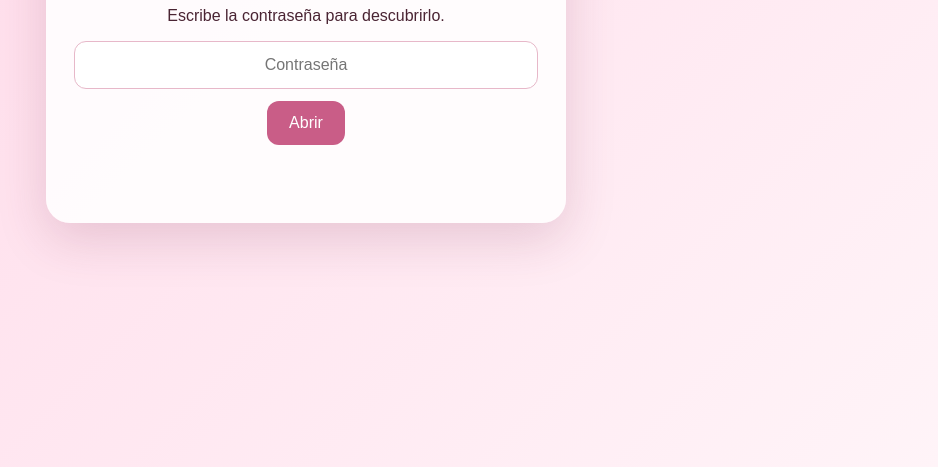
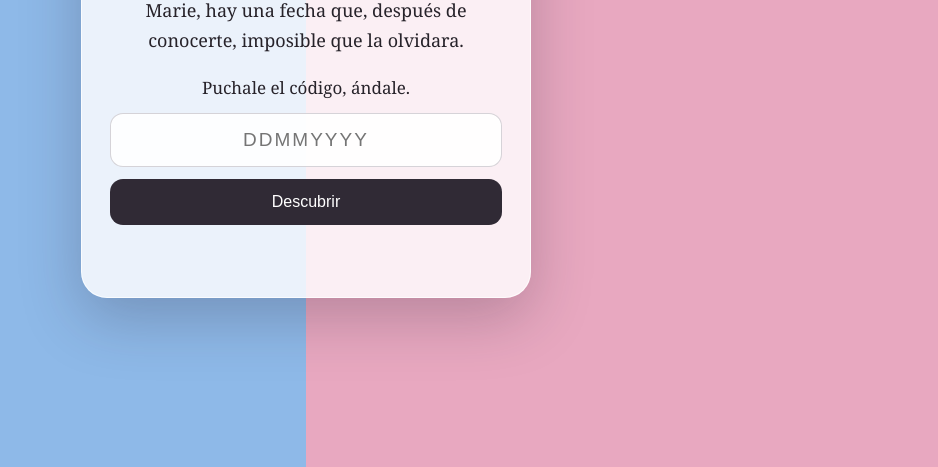
Before and after one commit to NotVipper/detalle-para-marie, a plain HTML site: page index.html in a window 1280 px wide. Shown: the part 333-800 px from the top of the page, without its empty margins (334-1272 px from the left). Drawn offline with Linux system fonts and the light colour scheme.

Commit message:
Restaurar detalle original configurado

```diff
--- a/index.html
+++ b/index.html
@@ -12,66 +12,173 @@ body{
   display:flex;
   align-items:center;
   justify-content:center;
-  font-family:Arial,sans-serif;
-  background:linear-gradient(135deg,#ffd6e7,#fff4f8);
-  color:#4a2433;
+  padding:24px;
+  font-family:Georgia,"Times New Roman",serif;
+  background:linear-gradient(90deg,#8eb9e8 0%,#8eb9e8 50%,#e8a8c0 50%,#e8a8c0 100%);
+  color:#27232a;
 }
 .card{
-  width:min(92%,520px);
-  padding:36px 28px;
+  width:min(450px,100%);
+  padding:38px 28px;
+  border-radius:26px;
+  background:rgba(255,255,255,.82);
+  border:1px solid rgba(255,255,255,.75);
+  box-shadow:0 20px 60px rgba(40,30,50,.25);
   text-align:center;
-  background:rgba(255,255,255,.88);
-  border-radius:24px;
-  box-shadow:0 16px 50px rgba(120,40,80,.18);
 }
-h1{margin-top:0}
+h1{
+  font-size:30px;
+  font-weight:400;
+  margin:0 0 22px;
+}
+.message{
+  font-size:18px;
+  line-height:1.65;
+  margin:0 auto 20px;
+}
+.instruction{
+  font-size:17px;
+  margin:0 0 14px;
+}
 input{
   width:100%;
-  padding:14px;
-  border:1px solid #e7b8c9;
-  border-radius:12px;
-  font-size:16px;
+  padding:15px 12px;
+  border-radius:13px;
+  border:1px solid rgba(50,40,60,.2);
+  background:rgba(255,255,255,.9);
+  color:#302a31;
   text-align:center;
+  font-size:19px;
+  letter-spacing:2px;
+  outline:none;
+}
+input:focus{
+  border-color:#9b7ca0;
+  box-shadow:0 0 0 3px rgba(155,124,160,.15);
 }
 button{
+  width:100%;
   margin-top:12px;
-  padding:13px 22px;
+  padding:14px;
   border:0;
-  border-radius:12px;
+  border-radius:13px;
   cursor:pointer;
-  background:#c95d87;
-  color:#fff;
+  background:#302a35;
+  color:white;
   font-size:16px;
 }
-#mensaje{margin-top:18px;min-height:24px}
-#sorpresa{display:none;margin-top:24px}
+.error{
+  min-height:24px;
+  margin:10px 0 0;
+  color:#9b425d;
+  font-size:14px;
+}
+#secret{display:none}
+.heart{
+  font-size:34px;
+  margin-bottom:12px;
+}
+.song{
+  margin:22px 0;
+  padding:18px;
+  border-radius:16px;
+  background:rgba(255,255,255,.55);
+}
+a{
+  color:#55405d;
+  text-decoration:none;
+  font-size:18px;
+}
+.small{
+  font-size:13px;
+  color:#6e6570;
+}
+@media(max-width:500px){
+  body{padding:16px}
+  .card{padding:32px 22px}
+}
 </style>
 </head>
 <body>
-<div class="card">
-  <h1>Hay algo para ti 💌</h1>
-  <p>Escribe la contraseña para descubrirlo.</p>
-  <input id="password" type="password" placeholder="Contraseña">
-  <button onclick="checkPassword()">Abrir</button>
-  <div id="mensaje"></div>
-  <div id="sorpresa">
-    <h2>Esto es para ti</h2>
-    <p>Espero que este pequeño detalle te saque una sonrisa. ❤️</p>
+
+<main class="card">
+
+<section id="lock">
+  <div class="heart">♡</div>
+
+  <h1>Hay un detalle para ti</h1>
+
+  <p class="message">
+    Marie, hay una fecha que, después de conocerte, imposible que la olvidara.
+  </p>
+
+  <p class="instruction">Puchale el código, ándale.</p>
+
+  <input id="code"
+         inputmode="numeric"
+         maxlength="8"
+         placeholder="DDMMYYYY"
+         autocomplete="off">
+
+  <button onclick="unlock()">Descubrir</button>
+
+  <p id="error" class="error"></p>
+</section>
+
+<section id="secret">
+  <div class="heart">♡</div>
+
+  <h1>Sabía que adivinarías Marie!!</h1>
+
+  <p>Los detalles son importantes, ¿recuerdas?</p>
+
+  <p>
+    Tengo tantas ideas de cómo sorprenderte, y usando mi poco conocimiento
+    en programación, pude hacer esto.
+  </p>
+
+  <p>
+    Ahora terminé encontrando en canciones lo que de frente no puedo.
+    Esto es para ti
+  </p>
+
+  <div class="song">
+    <p>Esta playlist es tuya ❤️</p>
+    <a id="songLink"
+       href="https://open.spotify.com/playlist/1QpJr3sfyr7UcAdjIMy0hP?si=39b508684c054120"
+       target="_blank"
+       rel="noopener">
+       ♫ Escuchar la playlist
+    </a>
   </div>
-</div>
+
+  <p class="small">Rafael</p>
+</section>
+
+</main>
+
 <script>
-function checkPassword(){
-  const password=document.getElementById('password').value;
-  const mensaje=document.getElementById('mensaje');
-  const sorpresa=document.getElementById('sorpresa');
-  if(password==="mafer"){
-    mensaje.textContent="¡Lo adivinaste! ✨";
-    sorpresa.style.display="block";
+const BIRTHDAY_CODE = "05042005";
+const SONG_URL = "https://open.spotify.com/playlist/1QpJr3sfyr7UcAdjIMy0hP?si=39b508684c054120";
+
+document.getElementById("songLink").href = SONG_URL;
+
+function unlock(){
+  const value = document.getElementById("code").value.replace(/\D/g,"");
+  const error = document.getElementById("error");
+
+  if(value === BIRTHDAY_CODE){
+    document.getElementById("lock").style.display = "none";
+    document.getElementById("secret").style.display = "block";
   }else{
-    mensaje.textContent="Intenta de nuevo 💕";
-    sorpresa.style.display="none";
+    error.textContent = "Ese no parece ser el código… intenta otra vez.";
   }
 }
+
+document.getElementById("code").addEventListener("keydown", function(e){
+  if(e.key === "Enter") unlock();
+});
 </script>
+
 </body>
 </html>
```
